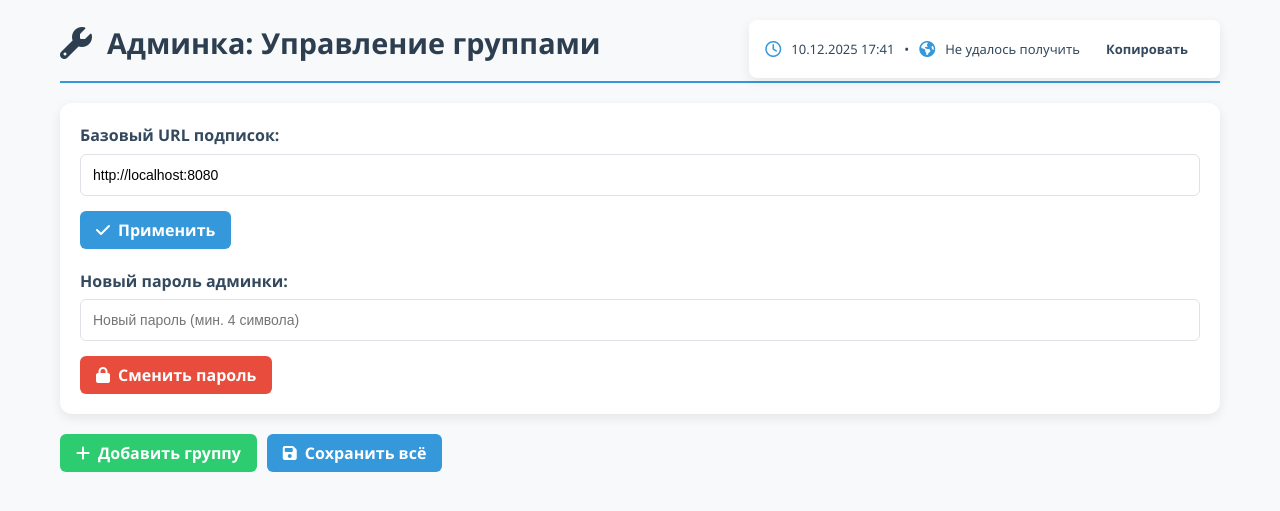
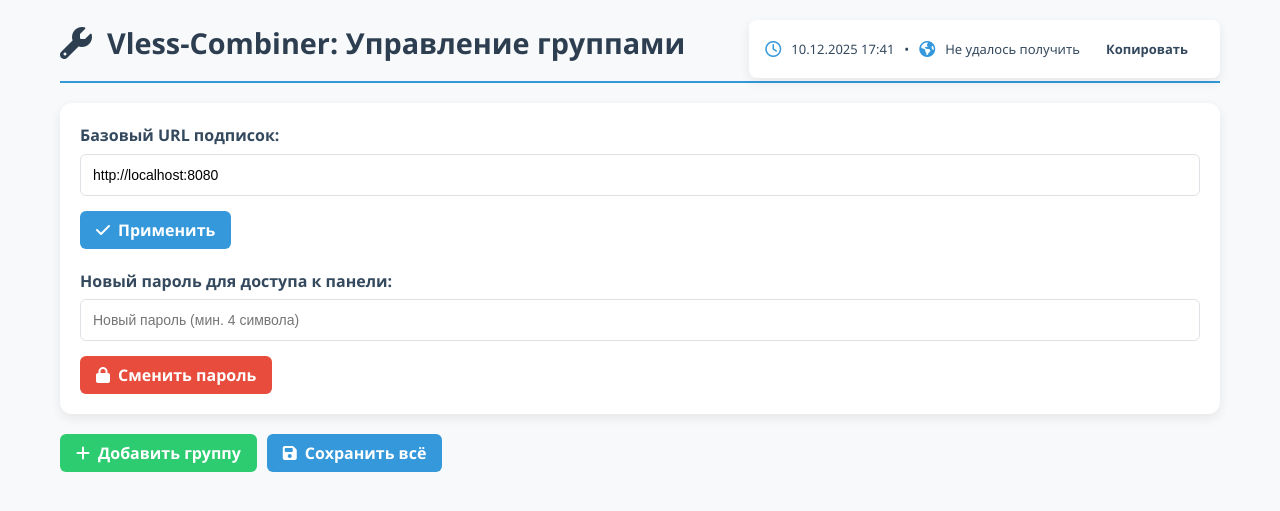
Before and after one commit to HOLLL-DZ/vless-combiner, a Flask app: template templates/admin.html in a window 1280 px wide. Shown: the top 511 px of the page. Run offline with Flask 3, Linux system fonts and the light colour scheme; the template is opened without the code that fills it, so the values that code supplies are empty.

Commit message:
Add files via upload

```diff
--- a/templates/admin.html
+++ b/templates/admin.html
@@ -2,7 +2,7 @@
 <html lang="ru">
 <head>
     <meta charset="UTF-8">
-    <title>Админка: Управление подписками</title>
+    <title>Vless-Combiner: Управление подписками</title>
     <link rel="stylesheet" href="https://cdnjs.cloudflare.com/ajax/libs/font-awesome/6.5.0/css/all.min.css">
     <style>
         :root {
@@ -374,7 +374,7 @@
 <body>
     <div class="header">
         <i class="fas fa-wrench"></i>
-        <h1>Админка: Управление группами</h1>
+        <h1>Vless-Combiner: Управление группами</h1>
         <div class="server-info">
             <i class="far fa-clock"></i>
             <span id="moscow-time">Загрузка...</span>
@@ -397,7 +397,7 @@
 
         <div class="password-section">
             <div class="form-group">
-                <label class="form-label">Новый пароль админки:</label>
+                <label class="form-label">Новый пароль для доступа к панели:</label>
                 <input type="password" id="new-password" class="base-url-input" placeholder="Новый пароль (мин. 4 символа)">
             </div>
             <button class="btn btn-danger" onclick="changePassword()">
```
